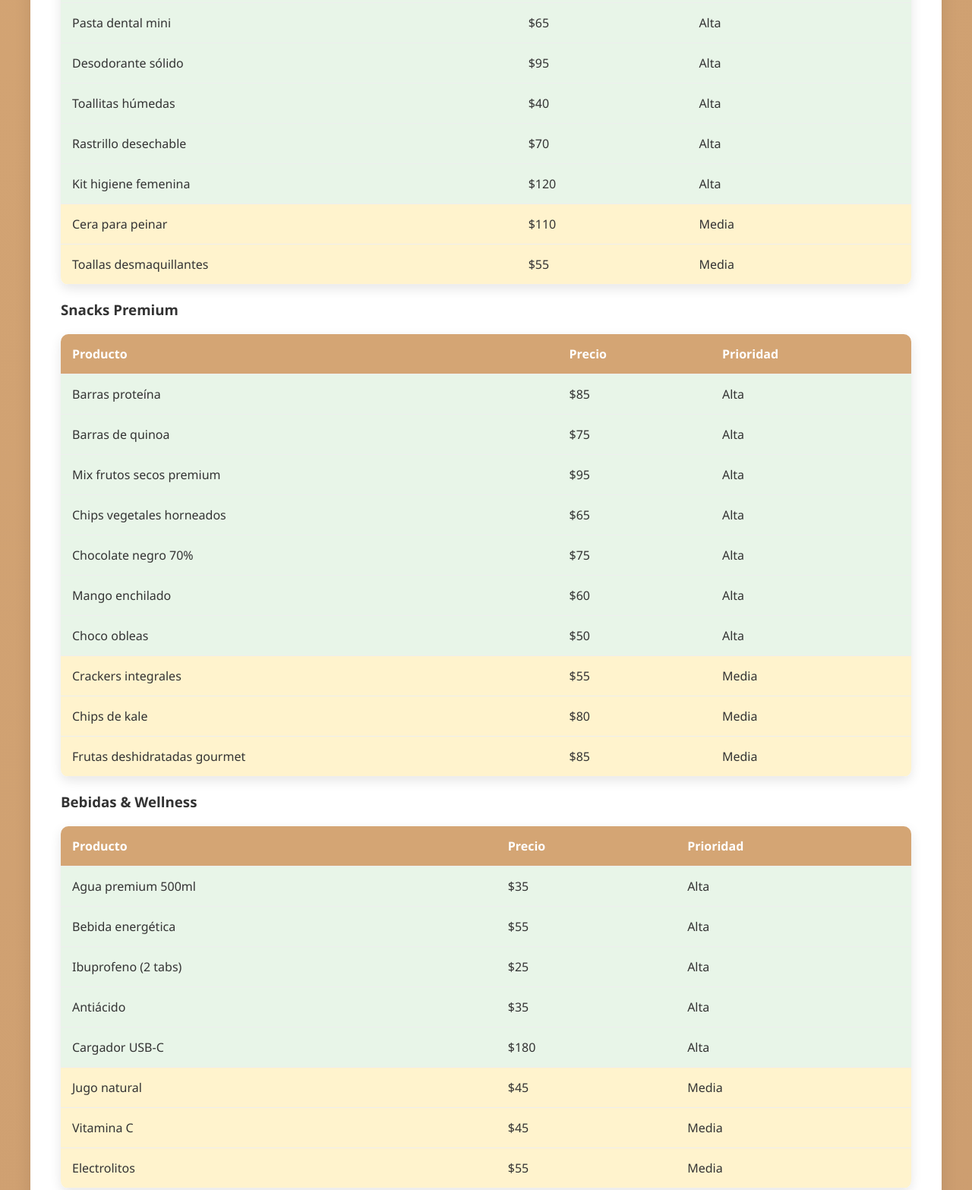
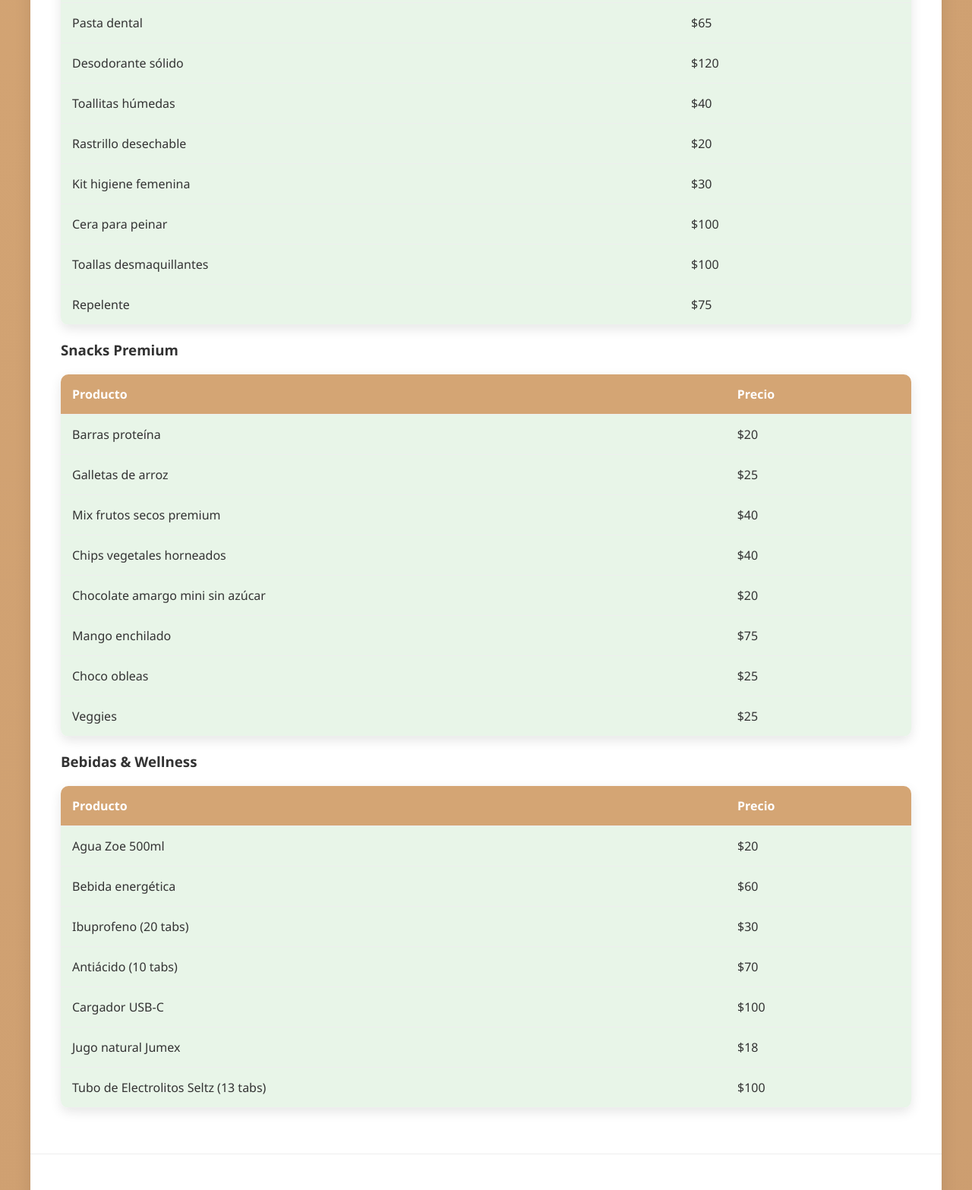
Before and after one commit to nelsongt27/asis, a plain HTML site: page index.html in a window 1280 px wide. Shown: the part 999-2566 px from the top of the page at 76% size. Drawn offline with Linux system fonts and the light colour scheme.

Commit message:
Update index.html

```diff
--- a/index.html
+++ b/index.html
@@ -176,54 +176,48 @@
                     <tr>
                         <th>Producto</th>
                         <th>Precio</th>
-                        <th>Prioridad</th>
                     </tr>
                 </thead>
                 <tbody>
                     <tr class="alta">
                         <td>Bálsamo labial premium</td>
                         <td>$80</td>
-                        <td>Alta</td>
                     </tr>
                     <tr class="alta">
                         <td>Cepillo de dientes</td>
-                        <td>$45</td>
-                        <td>Alta</td>
+                        <td>$40</td>
                     </tr>
                     <tr class="alta">
-                        <td>Pasta dental mini</td>
+                        <td>Pasta dental</td>
                         <td>$65</td>
-                        <td>Alta</td>
                     </tr>
                     <tr class="alta">
                         <td>Desodorante sólido</td>
-                        <td>$95</td>
-                        <td>Alta</td>
+                        <td>$120</td>
                     </tr>
                     <tr class="alta">
                         <td>Toallitas húmedas</td>
                         <td>$40</td>
-                        <td>Alta</td>
                     </tr>
                     <tr class="alta">
                         <td>Rastrillo desechable</td>
-                        <td>$70</td>
-                        <td>Alta</td>
+                        <td>$20</td>
                     </tr>
                     <tr class="alta">
                         <td>Kit higiene femenina</td>
-                        <td>$120</td>
-                        <td>Alta</td>
+                        <td>$30</td>
                     </tr>
-                    <tr class="media">
+                    <tr class="alta">
                         <td>Cera para peinar</td>
-                        <td>$110</td>
-                        <td>Media</td>
+                        <td>$100</td>
                     </tr>
-                    <tr class="media">
+                    <tr class="alta">
                         <td>Toallas desmaquillantes</td>
-                        <td>$55</td>
-                        <td>Media</td>
+                        <td>$100</td>
+                    </tr>
+                    <tr class="alta">
+                        <td>Repelente</td>
+                        <td>$75</td>
                     </tr>
                 </tbody>
             </table>
@@ -234,59 +228,40 @@
                     <tr>
                         <th>Producto</th>
                         <th>Precio</th>
-                        <th>Prioridad</th>
                     </tr>
                 </thead>
                 <tbody>
                     <tr class="alta">
                         <td>Barras proteína</td>
-                        <td>$85</td>
-                        <td>Alta</td>
+                        <td>$20</td>
                     </tr>
                     <tr class="alta">
-                        <td>Barras de quinoa</td>
-                        <td>$75</td>
-                        <td>Alta</td>
+                        <td>Galletas de arroz</td>
+                        <td>$25</td>
                     </tr>
                     <tr class="alta">
                         <td>Mix frutos secos premium</td>
-                        <td>$95</td>
-                        <td>Alta</td>
+                        <td>$40</td>
                     </tr>
                     <tr class="alta">
                         <td>Chips vegetales horneados</td>
-                        <td>$65</td>
-                        <td>Alta</td>
+                        <td>$40</td>
                     </tr>
                     <tr class="alta">
-                        <td>Chocolate negro 70%</td>
-                        <td>$75</td>
-                        <td>Alta</td>
+                        <td>Chocolate amargo mini sin azúcar</td>
+                        <td>$20</td>
                     </tr>
                     <tr class="alta">
                         <td>Mango enchilado</td>
-                        <td>$60</td>
-                        <td>Alta</td>
+                        <td>$75</td>
                     </tr>
                     <tr class="alta">
                         <td>Choco obleas</td>
-                        <td>$50</td>
-                        <td>Alta</td>
+                        <td>$25</td>
                     </tr>
-                    <tr class="media">
-                        <td>Crackers integrales</td>
-                        <td>$55</td>
-                        <td>Media</td>
-                    </tr>
-                    <tr class="media">
-                        <td>Chips de kale</td>
-                        <td>$80</td>
-                        <td>Media</td>
-                    </tr>
-                    <tr class="media">
-                        <td>Frutas deshidratadas gourmet</td>
-                        <td>$85</td>
-                        <td>Media</td>
+                    <tr class="alta">
+                        <td>Veggies</td>
+                        <td>$25</td>
                     </tr>
                 </tbody>
             </table>
@@ -297,49 +272,36 @@
                     <tr>
                         <th>Producto</th>
                         <th>Precio</th>
-                        <th>Prioridad</th>
                     </tr>
                 </thead>
                 <tbody>
                     <tr class="alta">
-                        <td>Agua premium 500ml</td>
-                        <td>$35</td>
-                        <td>Alta</td>
+                        <td>Agua Zoe 500ml</td>
+                        <td>$20</td>
                     </tr>
                     <tr class="alta">
                         <td>Bebida energética</td>
-                        <td>$55</td>
-                        <td>Alta</td>
+                        <td>$60</td>
                     </tr>
                     <tr class="alta">
-                        <td>Ibuprofeno (2 tabs)</td>
-                        <td>$25</td>
-                        <td>Alta</td>
+                        <td>Ibuprofeno (20 tabs)</td>
+                        <td>$30</td>
                     </tr>
                     <tr class="alta">
-                        <td>Antiácido</td>
-                        <td>$35</td>
-                        <td>Alta</td>
+                        <td>Antiácido (10 tabs)</td>
+                        <td>$70</td>
                     </tr>
                     <tr class="alta">
                         <td>Cargador USB-C</td>
-                        <td>$180</td>
-                        <td>Alta</td>
+                        <td>$100</td>
                     </tr>
-                    <tr class="media">
-                        <td>Jugo natural</td>
-                        <td>$45</td>
-                        <td>Media</td>
+                    <tr class="alta">
+                        <td>Jugo natural Jumex</td>
+                        <td>$18</td>
                     </tr>
-                    <tr class="media">
-                        <td>Vitamina C</td>
-                        <td>$45</td>
-                        <td>Media</td>
-                    </tr>
-                    <tr class="media">
-                        <td>Electrolitos</td>
-                        <td>$55</td>
-                        <td>Media</td>
+                    <tr class="alta">
+                        <td>Tubo de Electrolitos Seltz (13 tabs)</td>
+                        <td>$100</td>
                     </tr>
                 </tbody>
             </table>
@@ -396,9 +358,9 @@
                     <h3>🎯 Responsabilidades</h3>
                     <h4>Operador:</h4>
                     <ul>
-                        <li>Inversión en máquina ($120,000)</li>
-                        <li>Inventario inicial ($25,000)</li>
-                        <li>Instalación/setup ($8,000)</li>
+                        <li>Inversión en máquina</li>
+                        <li>Inventario inicial</li>
+                        <li>Instalación/setup</li>
                         <li>Mantenimiento y limpieza</li>
                         <li>Gestión operativa diaria</li>
                     </ul>
@@ -455,7 +417,6 @@
                         <li><strong>30% penetración</strong> - Realista para ejecutivos</li>
                         <li><strong>13.7 compradores diarios</strong> - Volumen constante</li>
                         <li><strong>Productos premium</strong> - Selección curada</li>
-                        <li><strong>$153,000 inversión total</strong> - Operador especializado</li>
                     </ul>
                 </div>
             </div>
@@ -551,7 +512,7 @@
             // Nombres con rutas para deployment
             const imageNames = {
                 'vending-image': ['/images/vending.jpg', '/images/Image1.jpg', '/images/essenza.jpg'],
-                'product-1': ['/images/noc.jpeg', '/images/Image2.jpg', '/images/amaranto.jpg'],
+                'product-1': ['/images/nochiola.jpg', '/images/Image2.jpg', '/images/amaranto.jpg'],
                 'product-2': ['/images/veggie.jpg', '/images/Image3.jpg', '/images/chips.jpg'],
                 'product-3': ['/images/protector.jpg', '/images/Image4.jpg', '/images/isdin.jpg'],
                 'product-4': ['/images/toallitas.jpg', '/images/Image5.jpg', '/images/farmasi.jpg'],
```
